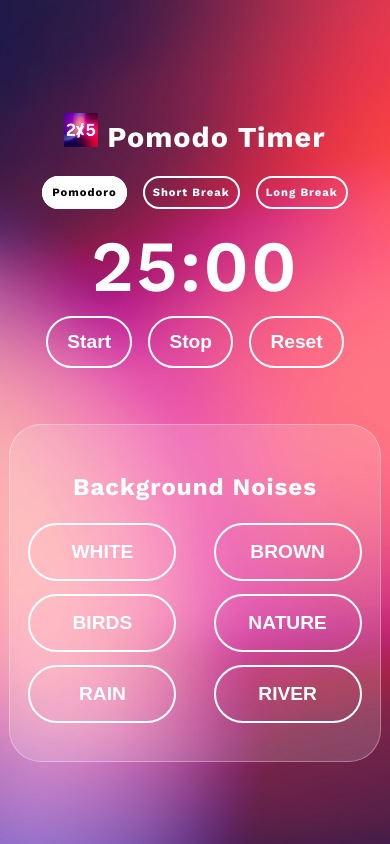
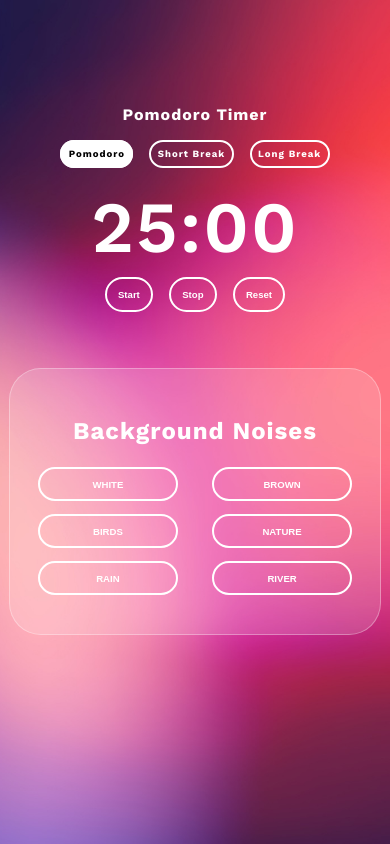
Before and after one commit to I-am-Ammar-Khan/Pomodoro-Timer, a plain HTML site: page index.html in a window 390 px wide. Drawn offline with nearby package versions, Linux system fonts and the light colour scheme.

Commit message:
making responsive

```diff
--- a/index.html
+++ b/index.html
@@ -22,7 +22,7 @@
 
 <body>
     <div id="Main-block">
-        <h1><img src="icon.png" style="height: 2.1rem;" alt="icon"> Pomodo Timer</h1>
+        <h1><img src="icon.png" style="height: 2.1rem;" alt="icon"> Pomodoro Timer</h1>
         <div class="Duration-Buttons">
 
             <div class="form-check">
--- a/style/responsive.css
+++ b/style/responsive.css
@@ -95,9 +95,13 @@
     }
 
     h1 {
-        font-size: 1.8rem;
+        font-size: 1rem;
     }
 
+    h1>img{
+        /* height: 1rem !important; */
+        display: none;
+    }
     h2 {
         font-size: 1.5rem;
         text-align: center;
@@ -121,14 +125,16 @@
     }
 
    .form-check-label {
-    font-size: .7rem !important;
+    font-size: .6rem !important;
     margin: 0rem !important;
-    padding: .5rem !important;
+    padding: .4rem !important;
 }
 
-    button {
+button {
+    font-size: .6rem !important;
+        padding: .6rem .7rem !important;
         /* font-size: .2rem ; */
-        padding: 0.8rem 1.2rem;
+        /* padding: 0.8rem 1.2rem; */
     }
 
     .container {
```
